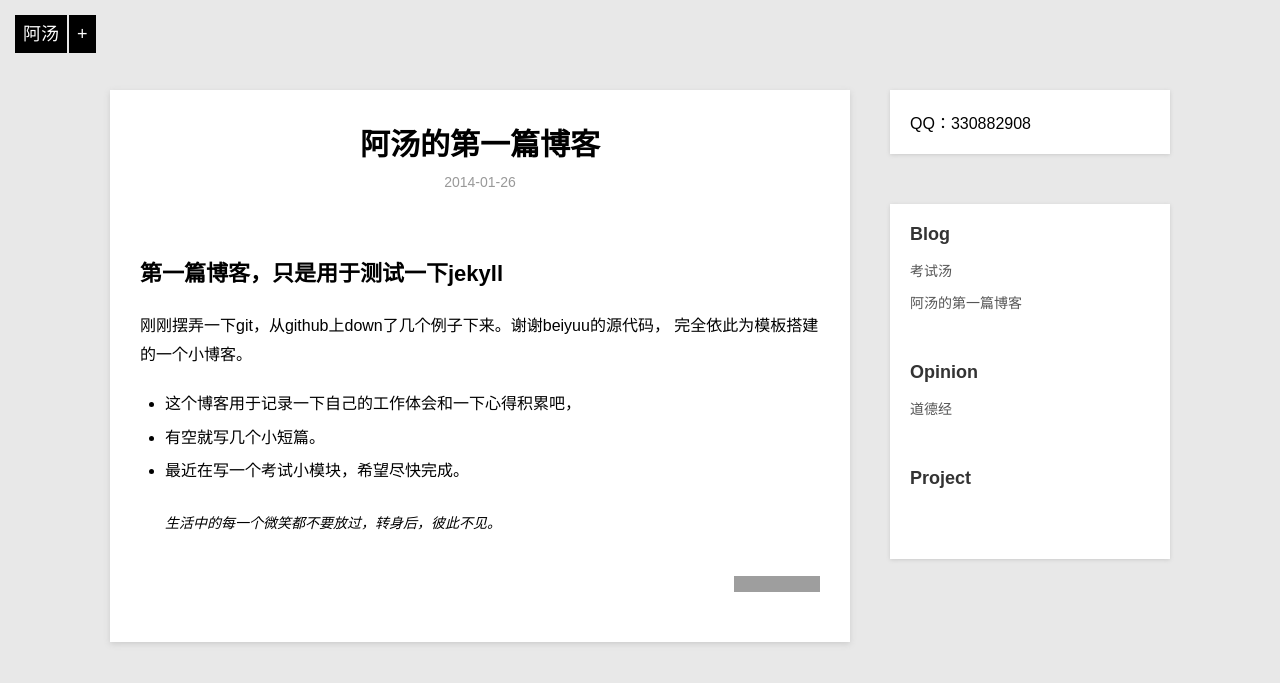
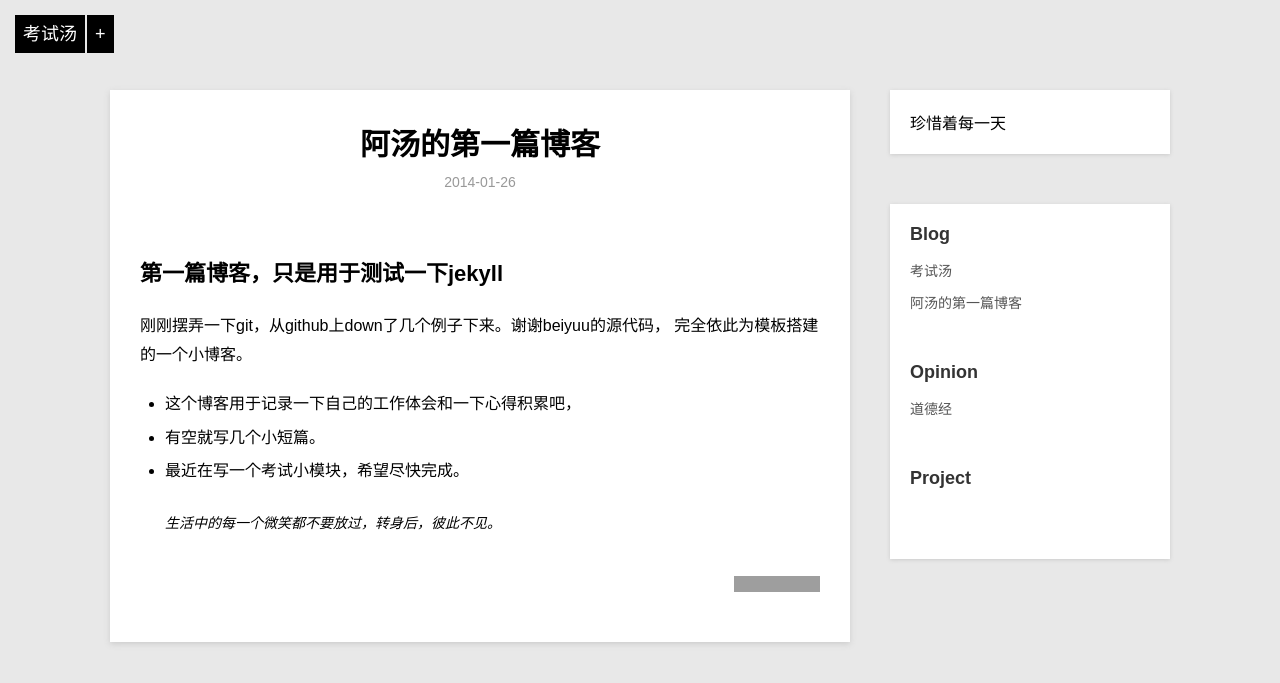
Before and after one commit to tangzhezhi/tangblog, a Jekyll site: the page built from _posts/blog/2014-01-26-tang.md, in a window 1280 px wide. Shown: the top 683 px of the page. Built offline with Jekyll 4.4.1, drawn with Linux system fonts in a browser that asks for light colours; Markdown is read by kramdown in place of the engine named in the settings; comment, search, counter and statistics services are not loaded; grey boxes are pictures that could not be loaded.

Commit message:
Signed-off-by: tangzhezhi <330882908@qq.com>

```diff
--- a/_layouts/default.html
+++ b/_layouts/default.html
@@ -15,7 +15,7 @@
 
     <div class="home-menu">
         <div class="home-icon-con">
-            <a class="home-menu-icon" href="http://www.examtom.com">阿汤</a>
+            <a class="home-menu-icon" href="http://www.examtom.com">考试汤</a>
             <a class="home-follow" href="#" title="Contact Me">+</a>
         </div>
         <div class="home-contact">
--- a/_layouts/post.html
+++ b/_layouts/post.html
@@ -81,7 +81,7 @@ layout: default
     </div>
 
     <div class="sidenav">
-         QQ：330882908
+         	珍惜着每一天
     </div>
 
     <div class="sidenav">
```
Also changed, not shown: index.md (+2 -2 lines).
